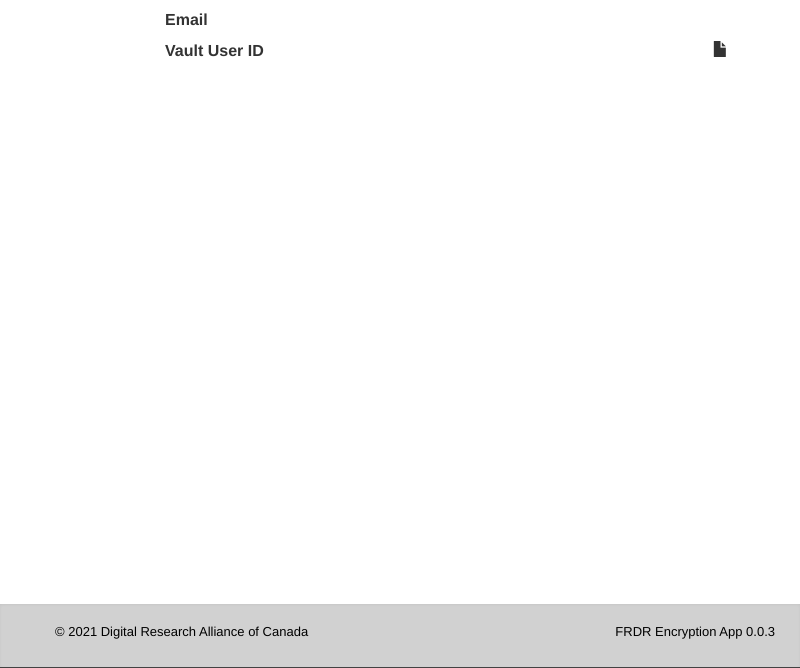
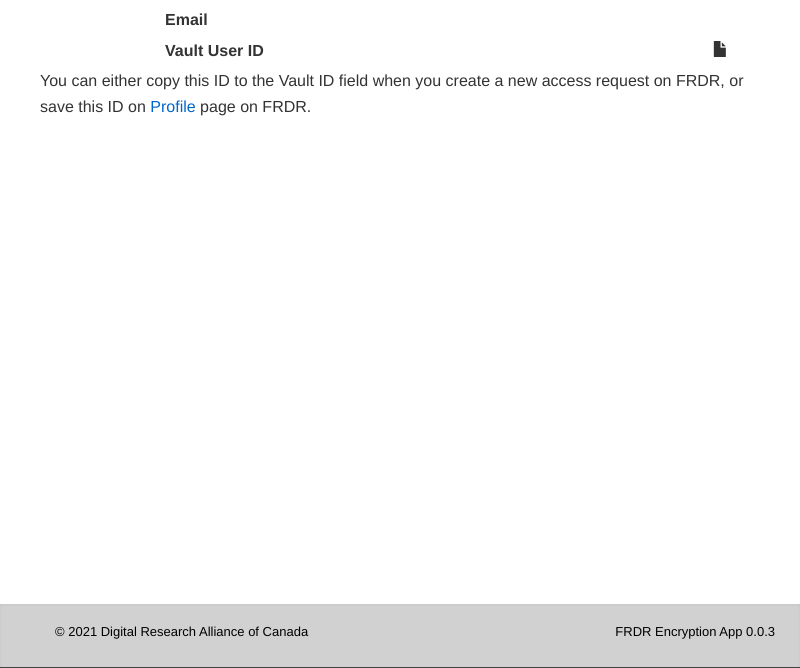
Before and after one commit to frdr-dfdr/frdr_encryption_client, an Electron app: page gui/pages/profile.html in a window 800 px wide. Shown: the part 132-800 px from the top of the page. Drawn offline with nearby package versions, Linux system fonts and the light colour scheme; no server answers.

Commit message:
RDM-5274 add text about vault_id on profile page

```diff
--- a/gui/pages/profile.html
+++ b/gui/pages/profile.html
@@ -46,8 +46,8 @@
           <div id="vault_user_id" class="col-sm-6"></div>
           <span id="copy_to_clipboard" data-toggle="tooltip" data-placement="bottom" class="glyphicon glyphicon-file js-copy"></span>
         </div>
-      </div>
     </div>
+    <p id="vault-id-intro"></p>
   </div>
 
   <!--Footer-->
```
